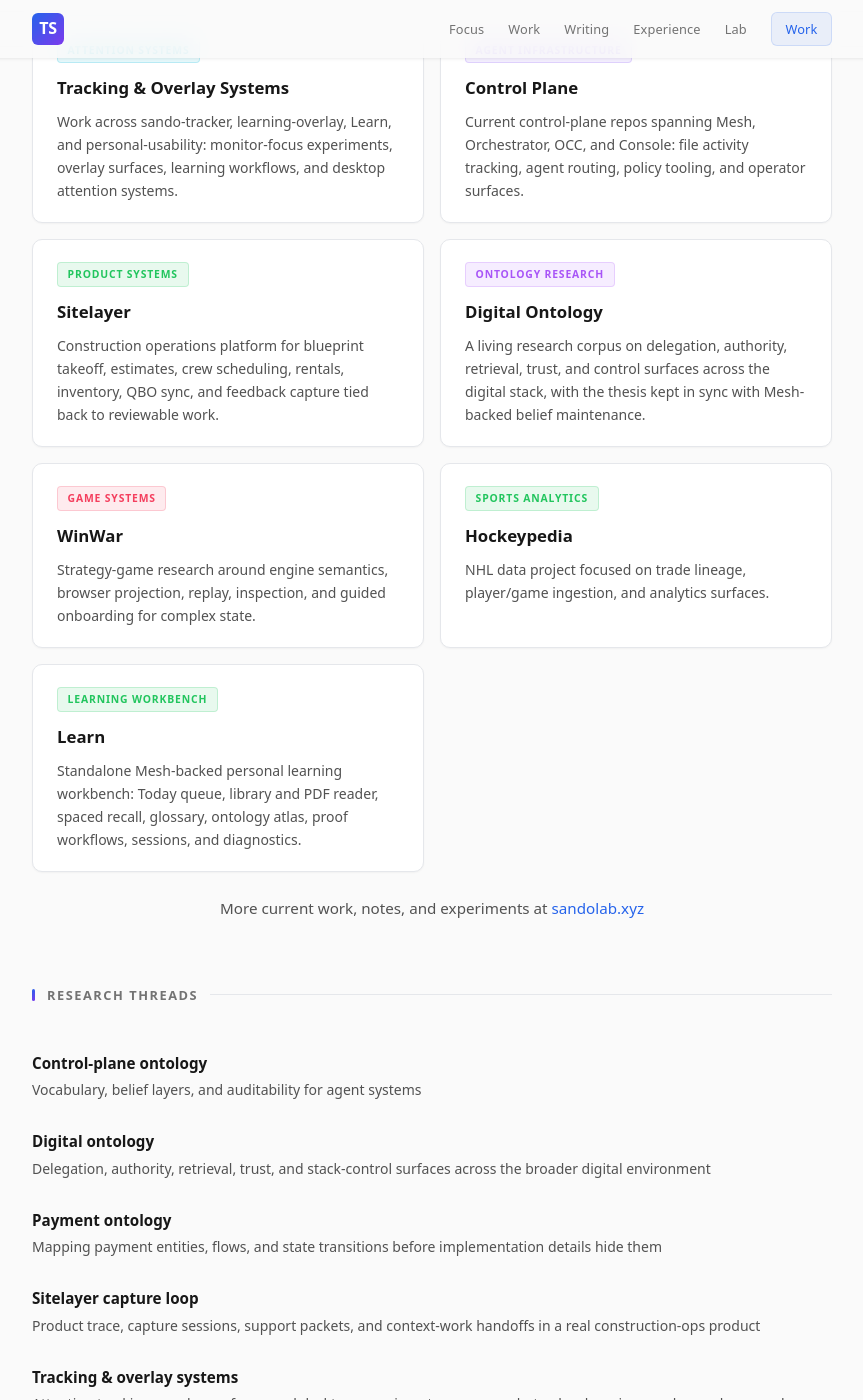
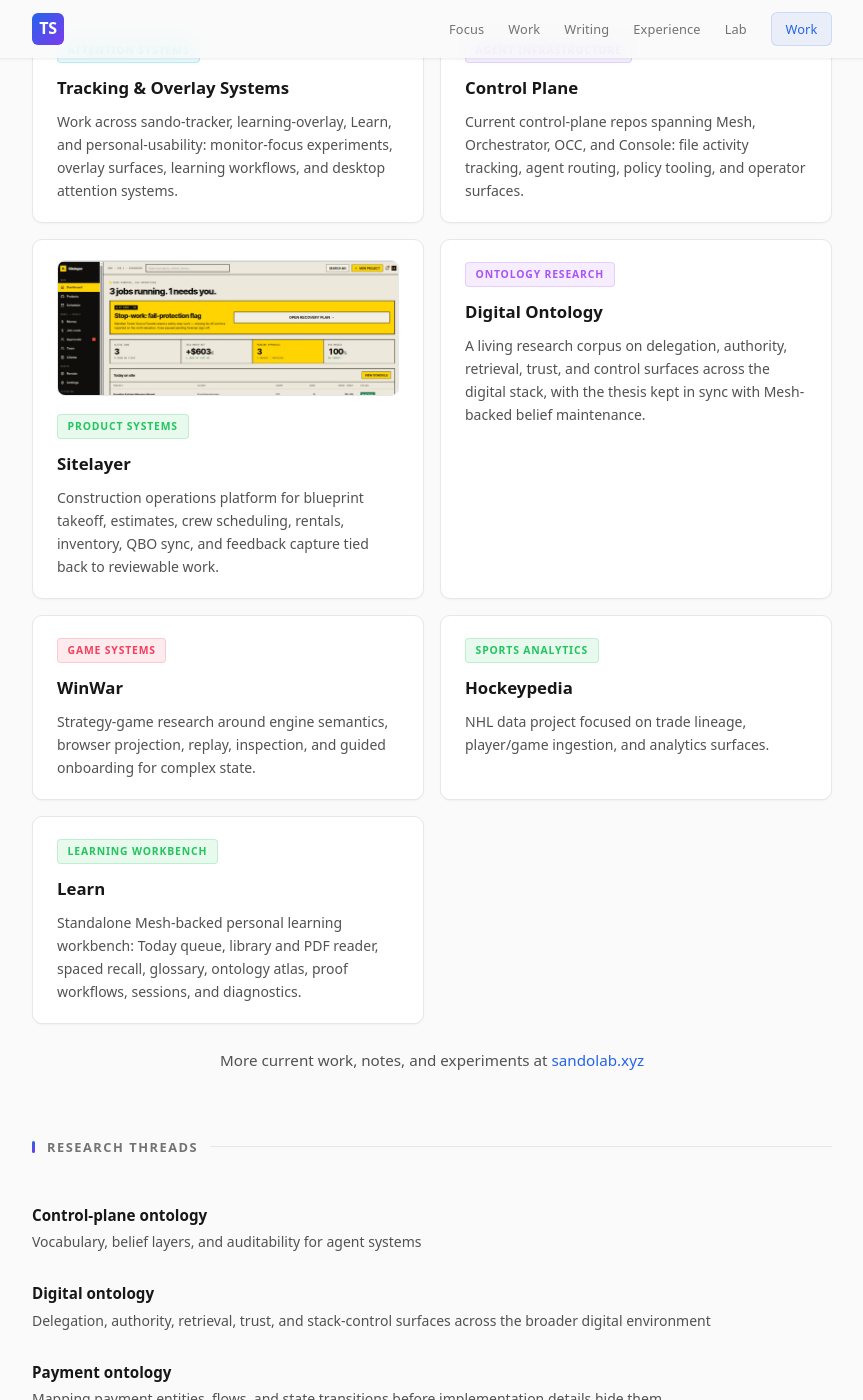
Before and after one commit to taylorSando/taylorSando.github.io, a Jekyll site: the page built from index.html, in a window 1280 px wide and 1400 px high, scrolled down 4262 px. Shown: the whole window, without its empty margins (208-1071 px from the left). Built offline with Jekyll 4.4.1, drawn with Linux system fonts in a browser that asks for light colours.

Commit message:
Add Sitelayer dashboard image
Agent-Session-Id: steerer-taylor-pc-ubuntu-codex-personal-control-plane
Agent-Session-Source: codex-runner
Agent-Host: taylor-pc-ubuntu

```diff
--- a/css/landing.css
+++ b/css/landing.css
@@ -718,6 +718,17 @@ body {
   display: block;
 }
 
+.lab-card-media {
+  display: block;
+  width: 100%;
+  height: 8.5rem;
+  margin-bottom: 1rem;
+  border-radius: 8px;
+  border: 1px solid var(--border-color);
+  object-fit: cover;
+  object-position: top left;
+}
+
 .lab-card:hover {
   box-shadow: var(--shadow-md);
   transform: translateY(-2px);
--- a/index.html
+++ b/index.html
@@ -234,6 +234,11 @@ layout: landing
       operator surfaces.</p>
   </div>
   <div class="lab-card reveal">
+    <img
+      class="lab-card-media"
+      src="{{ "/images/sitelayer-dashboard.webp" | prepend: site.baseurl }}"
+      alt="Sitelayer dashboard"
+      loading="lazy">
     <div class="lab-card-tag tag-green">Product Systems</div>
     <h3>Sitelayer</h3>
     <p>Construction operations platform for blueprint takeoff, estimates, crew
```
Also changed, not shown: images/sitelayer-dashboard.webp (added).
